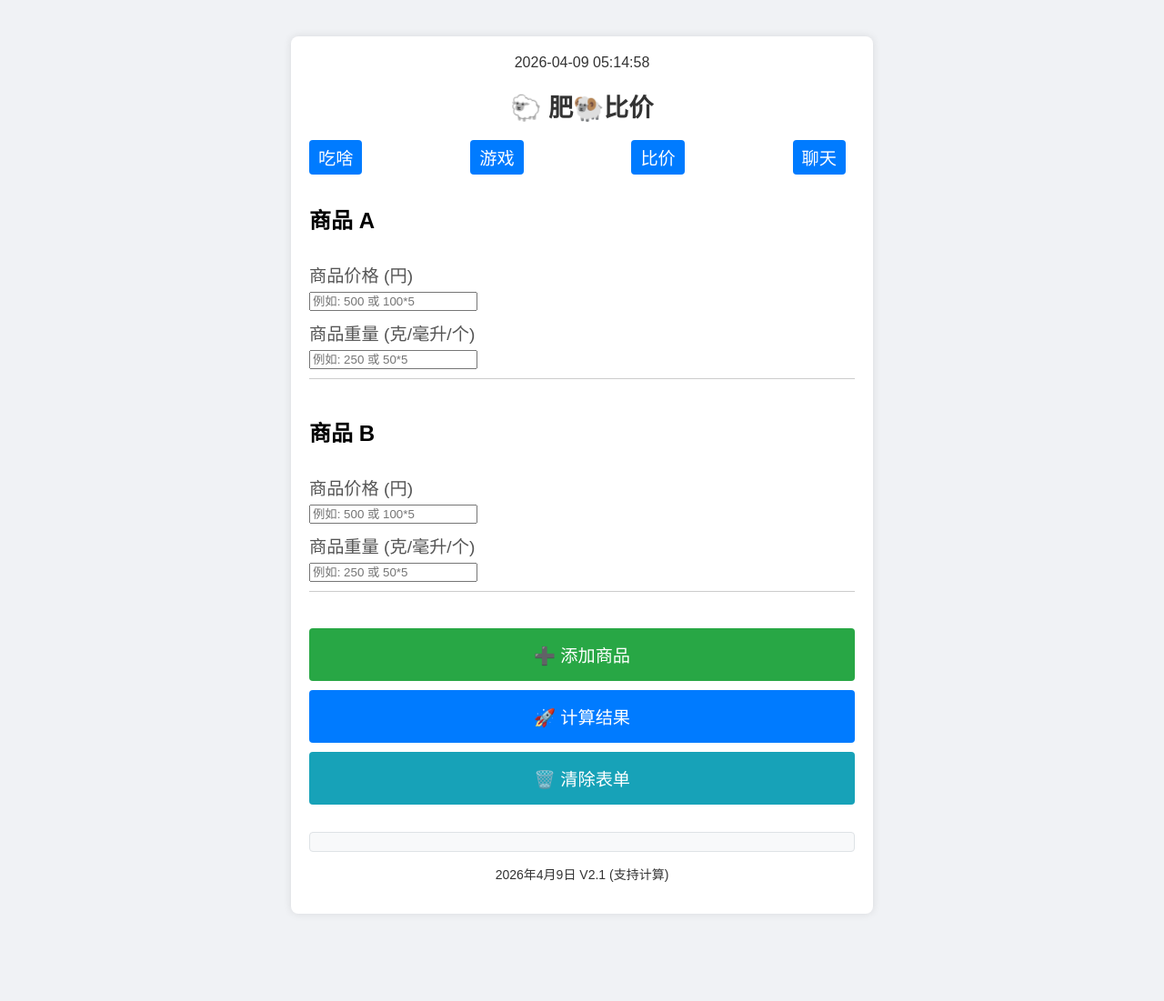
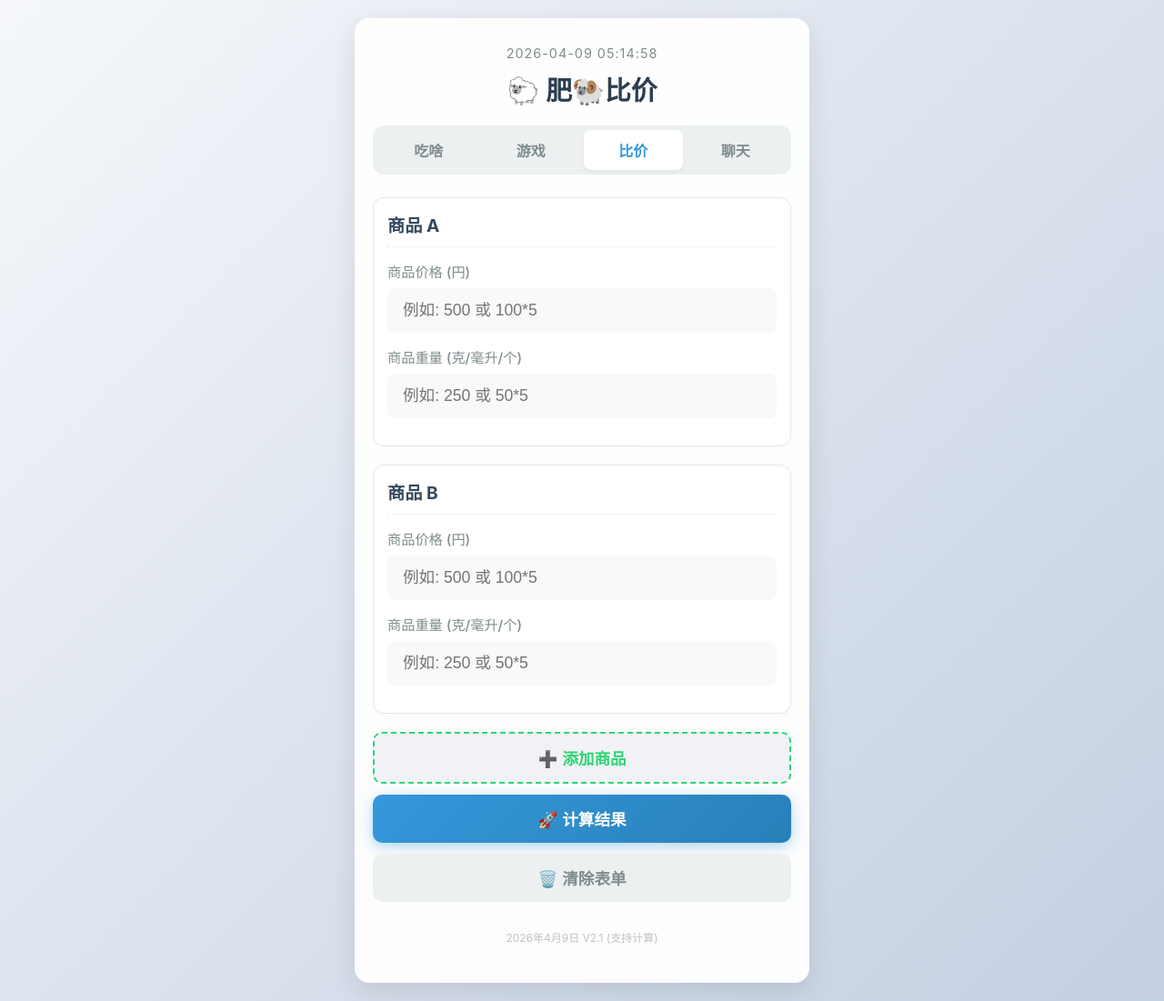
Before and after one commit to TTChenYou/Mie-Calculator, a plain HTML site: page index.html in a window 1280 px wide. Shown: the whole page at 91% size. Before the commit the page ends 1045 px from the top, so only its background shows below. Drawn offline with Linux system fonts and the light colour scheme.

Commit message:
Revamp styles for improved UI and layout
Updated styles for body, container, and buttons with new design elements and improved layout.

```diff
--- a/styles.css
+++ b/styles.css
@@ -1,146 +1,223 @@
 body {
-  font-family: Arial, sans-serif;
-  background-color: #f0f2f5;
+  font-family: -apple-system, BlinkMacSystemFont, "Segoe UI", Roboto, "Helvetica Neue", Arial, sans-serif;
+  background: linear-gradient(135deg, #f5f7fa 0%, #c3cfe2 100%);
   margin: 0;
   padding: 20px;
   display: flex;
   justify-content: center;
+  min-height: 100vh;
 }
 
 .container {
-  background-color: white;
-  box-shadow: 0 0 10px rgba(0, 0, 0, 0.1);
-  border-radius: 8px;
+  background-color: rgba(255, 255, 255, 0.95);
+  box-shadow: 0 10px 30px rgba(0, 0, 0, 0.1);
+  border-radius: 16px;
   width: 100%;
-  max-width: 600px;
-  padding: 20px;
-  margin: 20px;
+  max-width: 500px;
+  padding: 30px 20px;
+  box-sizing: border-box;
 }
 
 h1 {
   text-align: center;
-  color: #333;
-  font-size: 1.7em;
+  color: #2c3e50;
+  font-size: 1.8em;
+  margin-top: 5px;
+  margin-bottom: 20px;
 }
 
-p {
+.clock {
+  font-size: 0.9em;
+  color: #7f8c8d;
   text-align: center;
-  color: #333;
-  font-size: 14px;
+  margin-bottom: 10px;
+  letter-spacing: 1px;
 }
 
-label {
-  display: block;
-  margin: 10px 0 5px;
-  color: #555;
-  font-size: 1.2em;
+/* 顶部导航按钮组 */
+.top-section {
+  display: flex;
+  justify-content: space-between;
+  background-color: #ecf0f1;
+  padding: 5px;
+  border-radius: 12px;
+  margin-bottom: 25px;
 }
 
-input[type="number"] {
-  width: 100%;
+.nav-btn {
+  flex: 1;
+  padding: 10px 0;
+  margin: 0 2px;
+  background-color: transparent;
+  color: #7f8c8d;
+  border-radius: 8px;
+  font-size: 1em;
+  font-weight: bold;
+}
+
+.nav-btn.active {
+  background-color: #fff;
+  color: #3498db;
+  box-shadow: 0 2px 4px rgba(0,0,0,0.05);
+}
+
+.nav-btn:hover:not(.active) {
+  background-color: rgba(255, 255, 255, 0.5);
+  color: #34495e;
+}
+
+/* 商品卡片设计 */
+.product {
+  background: #fff;
+  border: 1px solid #e1e8ed;
+  border-radius: 12px;
   padding: 15px;
   margin-bottom: 20px;
-  border: 1px solid #ccc;
-  border-radius: 4px;
-  box-sizing: border-box;
-  font-size: 1.2em;
+  box-shadow: 0 2px 8px rgba(0,0,0,0.02);
+  transition: all 0.3s ease;
 }
 
-button {
-  width: 100%;
-  padding: 15px;
-  margin-bottom: 10px;
-  border: none;
-  border-radius: 4px;
-  background-color: #007bff;
-  color: white;
-  font-size: 1.2em;
-  cursor: pointer;
-  transition: background-color 0.3s;
-}
-
-button:hover {
-  background-color: #0056b3;
-}
-
-.result {
-  margin-top: 20px;
-  padding: 10px;
-  background-color: #f8f9fa;
-  border: 1px solid #dee2e6;
-  border-radius: 4px;
-  font-size: 1.0em;
-}
-
-.highlight {
-  font-size: 1.5em;
-  font-weight: bold;
-  color: red;
-  text-align: center;
-}
-
-.product {
-  border-bottom: 1px solid #ccc;
-  padding-bottom: 10px;
-  margin-bottom: 20px;
-  position: relative;
+.product:hover {
+  border-color: #bdc3c7;
+  box-shadow: 0 4px 12px rgba(0,0,0,0.05);
 }
 
 .product-header {
   display: flex;
   justify-content: space-between;
   align-items: center;
+  border-bottom: 1px dashed #ecf0f1;
+  padding-bottom: 10px;
+  margin-bottom: 15px;
 }
 
-.product-details {
+.product-header h2 {
+  margin: 0;
+  font-size: 1.2em;
+  color: #34495e;
+}
+
+.remove-button {
+  background-color: #fff0f0;
+  color: #e74c3c;
+  border: 1px solid #ffdcdc;
+  padding: 6px 12px;
+  font-size: 0.9em;
+  width: auto;
+  margin: 0;
+}
+
+.remove-button:hover {
+  background-color: #e74c3c;
+  color: #fff;
+}
+
+/* 输入框区域 */
+label {
+  display: block;
+  margin: 0 0 8px;
+  color: #7f8c8d;
+  font-size: 0.95em;
+  font-weight: 500;
+}
+
+input[type="text"] {
+  width: 100%;
+  padding: 12px 15px;
+  margin-bottom: 15px;
+  background-color: #f8f9fa;
+  border: 2px solid transparent;
+  border-radius: 8px;
+  box-sizing: border-box;
+  font-size: 1.1em;
+  color: #2c3e50;
+  transition: all 0.3s ease;
+}
+
+input[type="text"]:focus {
+  outline: none;
+  border-color: #3498db;
+  background-color: #fff;
+  box-shadow: 0 0 0 3px rgba(52, 152, 219, 0.2);
+}
+
+/* 底部操作按钮 */
+.action-group {
+  display: flex;
+  flex-direction: column;
+  gap: 12px;
   margin-top: 10px;
 }
 
-.remove-button {
-  background-color: red;
-  color: white;
+button {
+  width: 100%;
+  padding: 14px;
   border: none;
+  border-radius: 10px;
+  font-size: 1.1em;
+  font-weight: bold;
   cursor: pointer;
-  padding: 10px;
-  border-radius: 4px;
-  font-size: 1.2em;
-  width: auto;
+  transition: transform 0.1s, box-shadow 0.2s, background-color 0.3s;
+}
+
+button:active {
+  transform: scale(0.98);
 }
 
 .add-button {
-  margin-top: 20px;
-  background-color: #28a745;
+  background-color: #f1f2f6;
+  color: #2ed573;
+  border: 2px dashed #2ed573;
+}
+.add-button:hover { background-color: #e0f6e9; }
+
+.calculate-button {
+  background: linear-gradient(135deg, #3498db, #2980b9);
+  color: white;
+  box-shadow: 0 4px 15px rgba(52, 152, 219, 0.4);
+}
+.calculate-button:hover { box-shadow: 0 6px 20px rgba(52, 152, 219, 0.6); }
+
+.clear-button {
+  background-color: #ecf0f1;
+  color: #7f8c8d;
+}
+.clear-button:hover { background-color: #bdc3c7; color: #2c3e50; }
+
+/* 结果展示区 */
+.result {
+  margin-top: 25px;
 }
 
-.add-button:hover {
-  background-color: #218838;
+.highlight {
+  font-size: 1.2em;
+  font-weight: bold;
+  color: #e67e22;
+  text-align: center;
+  background: #fff3e0;
+  padding: 15px;
+  border-radius: 10px;
+  line-height: 1.6;
 }
 
-.clear-button {
-  background-color: #17a2b8;
+.result-card {
+  background: #f8f9fa;
+  border-left: 4px solid #3498db;
+  padding: 12px 15px;
+  margin-top: 10px;
+  border-radius: 0 8px 8px 0;
 }
 
-.clear-button:hover {
-  background-color: #138496;
+.result-card p {
+  margin: 5px 0 0;
+  font-size: 0.95em;
+  color: #555;
+  text-align: left;
 }
 
-.clock {
-  font-size: 1em;
-  font-family: "Arial", sans-serif;
-  color: #333;
+.footer-text {
   text-align: center;
-  margin-top: 0%;
+  color: #bdc3c7;
+  font-size: 12px;
+  margin-top: 30px;
 }
-
-.ai-button {
-  width: auto;
-  padding: 5px 10px;
-  margin-right: 10px;
-}
-
-.top-section {
-  display: flex;
-  align-items: center;
-  justify-content: space-between;
-  margin-bottom: 1px;
-}
```
